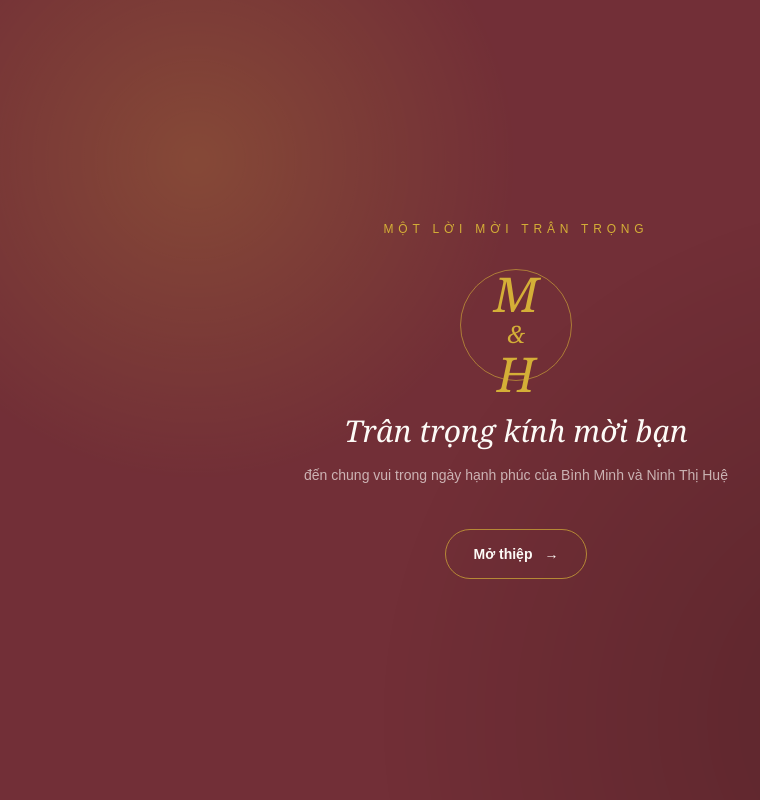
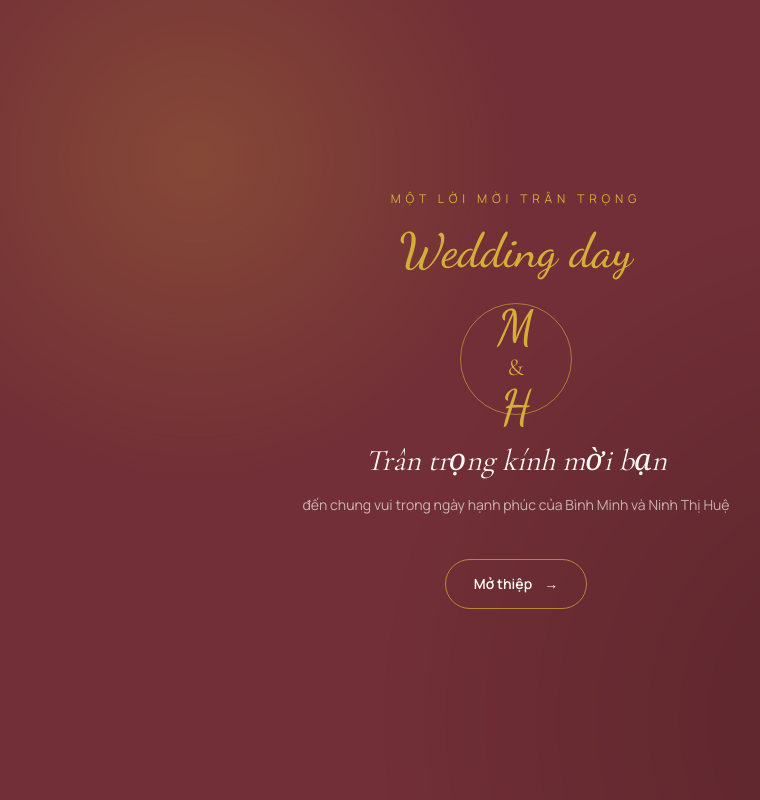
Before and after one commit to mynh2003/wedding-web, a Next.js app: page / in a window 1280 px wide. Shown: the top 800 px of the page, without its empty margins (124-884 px from the left). Built offline with nearby package versions, Linux system fonts and the light colour scheme; no server answers; the database is empty.

Commit message:
Refine wedding typography and invitation cover

```diff
--- a/app/globals.css
+++ b/app/globals.css
@@ -1,3 +1,5 @@
+@import url('https://fonts.googleapis.com/css2?family=Cormorant+Garamond:wght@400;500;600;700&family=Dancing+Script:wght@500;600;700&family=Manrope:wght@400;500;600;700&display=swap');
+
 @tailwind base;
 @tailwind components;
 @tailwind utilities;
@@ -12,7 +14,13 @@ body {
   margin: 0;
   background: #fdfbf7;
   color: #2c2021;
-  font-family: Arial, Helvetica, sans-serif;
+  font-family: "Manrope", Arial, Helvetica, sans-serif;
+}
+
+/* The invitation is intentionally a mobile-first canvas, including on desktop. */
+@media (min-width: 768px) {
+  body:has(.mobile-landing) { background: #eadfce; }
+  .mobile-landing [class*="md:grid-cols-"] { grid-template-columns: minmax(0, 1fr) !important; }
 }
 
 ::selection { background: #d4af37; color: #2c2021; }
--- a/app/page.tsx
+++ b/app/page.tsx
@@ -20,7 +20,7 @@ const story = [
 
 export default function Home() {
   return (
-    <main className="overflow-hidden bg-cream">
+    <main className="mobile-landing mx-auto w-full max-w-[430px] overflow-hidden bg-cream shadow-2xl">
       <CoverGate />
       <MusicPlayer />
 
@@ -28,9 +28,9 @@ export default function Home() {
         <div className="absolute inset-0 bg-[radial-gradient(circle_at_18%_20%,rgba(212,175,55,.18),transparent_28%),radial-gradient(circle_at_85%_80%,rgba(114,47,55,.12),transparent_30%)]" />
         <div className="paper-grid absolute inset-0 opacity-30 [background-image:radial-gradient(rgba(114,47,55,.09)_0.7px,transparent_0.7px)]" />
         <Reveal className="relative mx-auto max-w-4xl text-center">
-          <p className="mb-6 text-xs font-semibold uppercase tracking-[0.38em] text-wine">Save the date · 22.11.2026</p>
-          <p className="font-display text-2xl italic text-wine/80 md:text-3xl">Trân trọng kính mời</p>
-          <h1 className="mt-2 font-display text-7xl font-medium leading-[.85] tracking-tight text-wine sm:text-8xl md:text-[10rem]">Bình Minh <span className="text-gold">&amp;</span> Ninh Thị Huệ</h1>
+          <p className="mb-6 font-sans text-xs font-semibold uppercase tracking-[0.38em] text-wine">Save the date · 22.11.2026</p>
+          <p className="font-serif text-2xl italic text-wine/80 md:text-3xl">Trân trọng kính mời</p>
+          <h1 className="mt-2 font-script text-7xl font-semibold leading-[.85] tracking-tight text-wine sm:text-8xl md:text-[10rem]">Bình Minh <span className="font-script text-gold">&amp;</span> Ninh Thị Huệ</h1>
           <p className="mx-auto mt-10 max-w-md text-sm leading-7 text-ink/65 md:text-base">Cùng chúng mình viết tiếp câu chuyện yêu thương bằng một ngày thật đẹp và thật nhiều kỷ niệm.</p>
           <a href="#invitation" className="group mt-10 inline-flex items-center gap-3 rounded-full bg-wine px-7 py-3.5 text-sm font-semibold text-cream shadow-soft transition duration-300 hover:-translate-y-1 hover:bg-ink focus:outline-none focus:ring-2 focus:ring-gold focus:ring-offset-2">Xem lời mời <span className="transition-transform group-hover:translate-x-1">↓</span></a>
         </Reveal>
--- a/components/cover-gate.tsx
+++ b/components/cover-gate.tsx
@@ -26,10 +26,11 @@ export function CoverGate() {
         >
           <div className="absolute inset-0 opacity-20 [background-image:radial-gradient(circle_at_25%_20%,#d4af37,transparent_28%),radial-gradient(circle_at_80%_90%,#000,transparent_42%)]" />
           <motion.div className="relative max-w-md" initial={{ opacity: 0, y: 20 }} animate={{ opacity: 1, y: 0 }} transition={{ duration: .8 }}>
-            <p className="text-xs uppercase tracking-[.4em] text-gold">Một lời mời trân trọng</p>
-            <div className="mx-auto my-8 grid h-28 w-28 place-items-center rounded-full border border-gold/60 font-display text-5xl italic text-gold">M<span className="text-2xl">&amp;</span>H</div>
-            <p className="font-display text-3xl italic">Trân trọng kính mời bạn</p>
-            <p className="mt-3 text-sm leading-7 text-cream/65">đến chung vui trong ngày hạnh phúc của Bình Minh và Ninh Thị Huệ</p>
+            <p className="font-sans text-xs uppercase tracking-[.4em] text-gold">Một lời mời trân trọng</p>
+            <p className="mt-5 font-script text-5xl text-gold">Wedding day</p>
+            <div className="mx-auto my-7 grid h-28 w-28 place-items-center rounded-full border border-gold/60 font-script text-5xl text-gold">M<span className="font-serif text-2xl">&amp;</span>H</div>
+            <p className="font-serif text-3xl italic">Trân trọng kính mời bạn</p>
+            <p className="mt-3 font-sans text-sm leading-7 text-cream/65">đến chung vui trong ngày hạnh phúc của Bình Minh và Ninh Thị Huệ</p>
             <button onClick={openInvitation} className="group mt-10 inline-flex items-center gap-3 rounded-full border border-gold/70 px-7 py-3.5 text-sm font-semibold text-cream transition hover:bg-gold hover:text-ink focus:outline-none focus:ring-2 focus:ring-gold focus:ring-offset-2 focus:ring-offset-wine">
               Mở thiệp <span className="transition-transform group-hover:translate-x-1">→</span>
             </button>
--- a/next.config.ts
+++ b/next.config.ts
@@ -10,7 +10,7 @@ const nextConfig: NextConfig = {
         { key: "X-Content-Type-Options", value: "nosniff" },
         { key: "Referrer-Policy", value: "no-referrer" },
         { key: "Permissions-Policy", value: "camera=(), microphone=(), geolocation=()" },
-        { key: "Content-Security-Policy", value: "default-src 'self'; img-src 'self' data: https:; media-src 'self'; style-src 'self' 'unsafe-inline'; script-src 'self' 'unsafe-inline' 'unsafe-eval'; frame-ancestors 'none'; base-uri 'self'; form-action 'self'" },
+        { key: "Content-Security-Policy", value: "default-src 'self'; img-src 'self' data: https:; media-src 'self'; font-src 'self' https://fonts.gstatic.com; style-src 'self' 'unsafe-inline' https://fonts.googleapis.com; script-src 'self' 'unsafe-inline' 'unsafe-eval'; frame-ancestors 'none'; base-uri 'self'; form-action 'self'" },
       ],
     }, {
       source: "/admin/:path*",
--- a/tailwind.config.ts
+++ b/tailwind.config.ts
@@ -11,8 +11,10 @@ const config: Config = {
         ink: "#2C2021",
       },
       fontFamily: {
-        display: ["Georgia", "Times New Roman", "serif"],
-        sans: ["Arial", "Helvetica", "sans-serif"],
+        script: ["Dancing Script", "Brush Script MT", "Segoe Script", "cursive"],
+        display: ["Cormorant Garamond", "Georgia", "Times New Roman", "serif"],
+        serif: ["Cormorant Garamond", "Georgia", "Times New Roman", "serif"],
+        sans: ["Manrope", "Arial", "Helvetica", "sans-serif"],
       },
       boxShadow: {
         soft: "0 24px 80px rgba(72, 31, 35, 0.12)",
```
